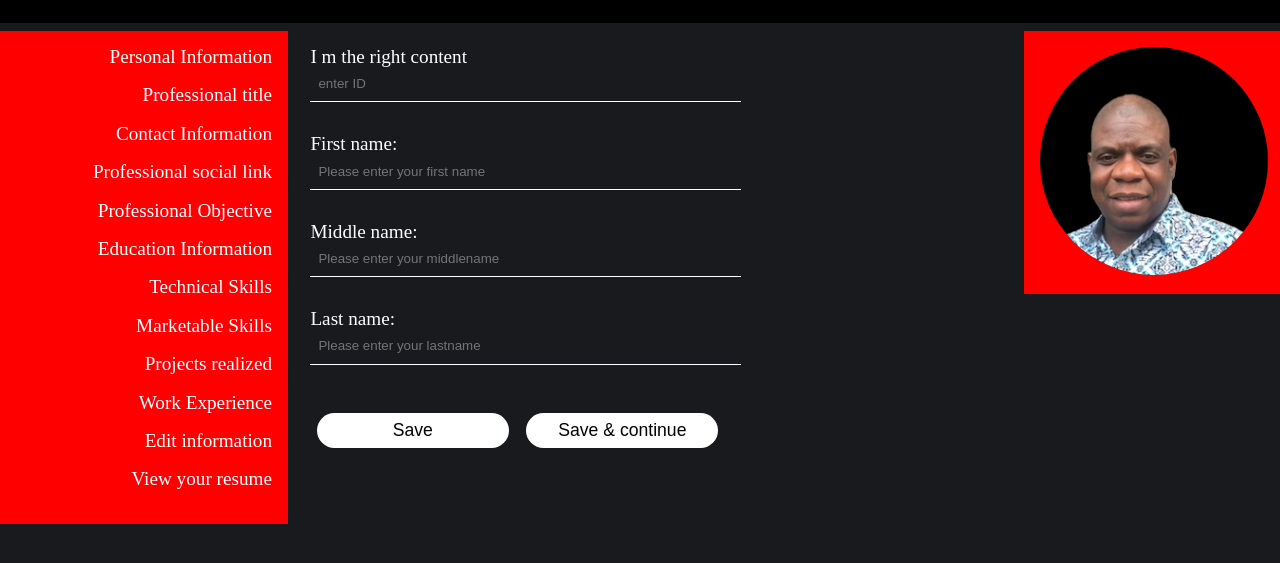
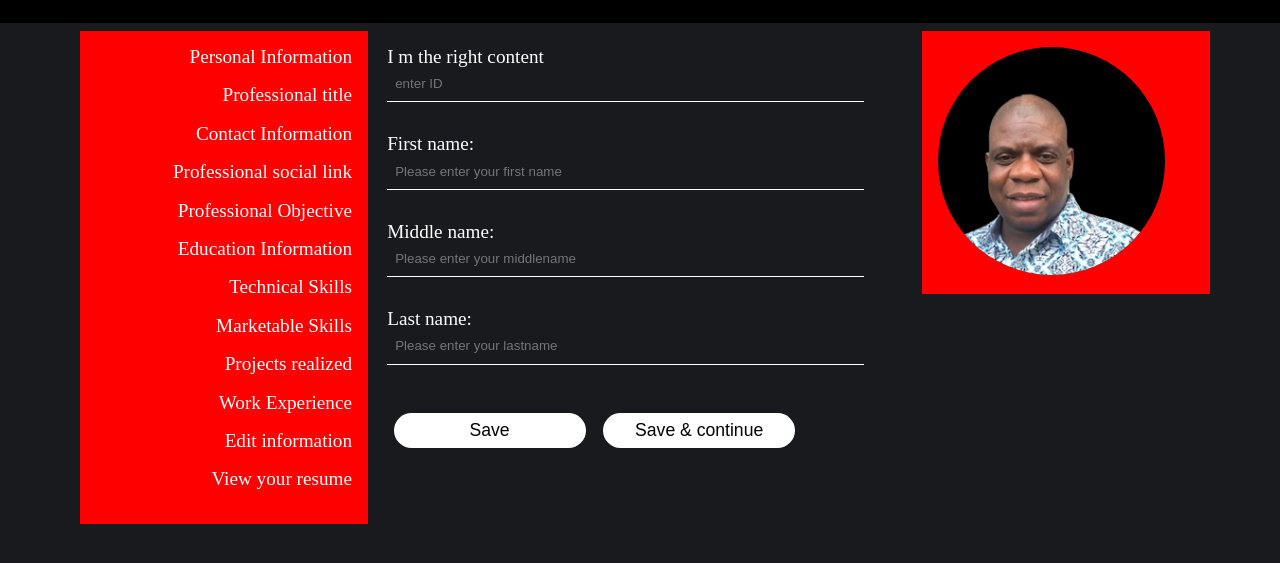
Before and after one commit to vegatch/resumeGenerator, a website: page resume/public/index.html in a window 1280 px wide. Both pictures are taken after a click on the element "Personal Information". Shown: the part 97-660 px from the top of the page. Drawn offline with Linux system fonts and the light colour scheme; files that its build step writes are made by us from their sources; a script that the page names is missing; files whose address does not match are found by name.

Commit message:
add styles

```diff
--- a/resume/public/CSS/test.css
+++ b/resume/public/CSS/test.css
@@ -7,6 +7,7 @@ body{
     background-color: #181a1e;
     color: white;
     display: block;
+
 
 }
 
@@ -33,6 +34,7 @@ body{
     background-color: black;
     display: flex;
     justify-content: space-between;
+    padding: 0 5rem;
 
 }
 .left-container,
@@ -46,13 +48,13 @@ body{
 
 .middle-container{
     position: absolute;
-    left: 23%;
-    width: 54%;
+    left: 29%;
+    width: 40%;
     /* background-color: rgb(0, 255, 17); */
 }
 
 .right-container{
-    left: 80%;
+    left: 72%;
     width: 20%;
 
 }
@@ -148,7 +150,7 @@ input[type="text"],
 input[type="email"],
 input[type="tel"],
 select{
-    width: 60%;
+    width: 90%;
     padding: 0 .5rem;
 }
 
```
